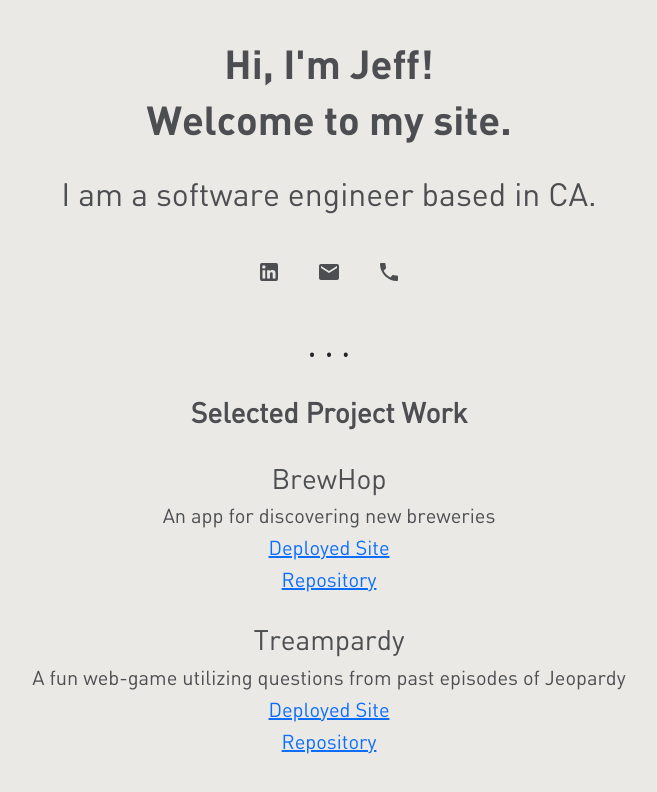
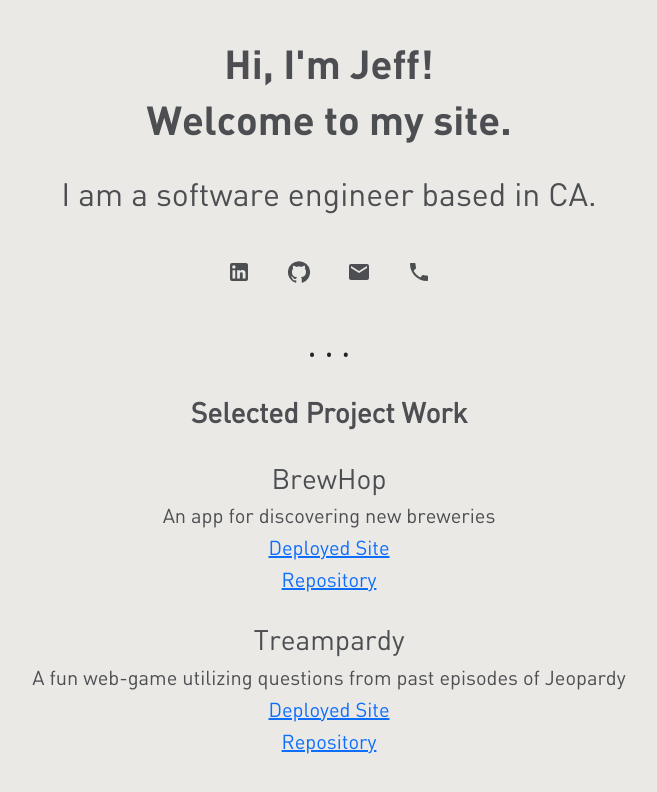
Before and after one commit to jwpettit/Portfolio-Website, a React (Create React App) app: page / in a window 1280 px wide. Shown: the top 792 px of the page, without its empty margins (311-968 px from the left). Built offline with nearby package versions, Linux system fonts and the light colour scheme.

Commit message:
Added github icon button

```diff
--- a/src/pages/Templanding.jsx
+++ b/src/pages/Templanding.jsx
@@ -2,6 +2,7 @@ import React, { useState } from "react";
 import "../App.css";
 import IconButton from "@mui/material/IconButton";
 import LinkedInIcon from "@mui/icons-material/LinkedIn";
+import GitHubIcon from '@mui/icons-material/GitHub';
 import EmailIcon from "@mui/icons-material/Email";
 import LocalPhoneIcon from "@mui/icons-material/LocalPhone";
 import { Modal, Button } from "react-bootstrap";
@@ -33,6 +34,12 @@ export default function Templanding() {
                         target="blank"
                     >
                         <LinkedInIcon className="Icons" />
+                    </IconButton>
+                    <IconButton
+                        href="https://gitlab.com/jwpettit"
+                        target="blank"
+                    >
+                        <GitHubIcon className="Icons" />
                     </IconButton>
                     <IconButton href="mailto:j@jeffpett.it">
                         <EmailIcon className="Icons" />
```
